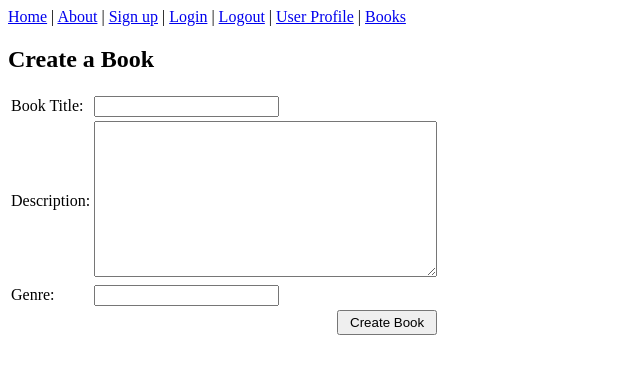
After one commit to rayedchan/StoryTrees, a PHP site: page /createbook.php in a window 1280 px wide. The commit adds this page. Shown: the top 374 px of the page, without its empty margins (0-640 px from the left). Run offline with PHP 8.4, Linux system fonts and the light colour scheme.

Commit message:
about.php: description correction books.php: added genre to be displayed chapters.php: handle case when there are no chapters createbook.php: Form for book creation books_table.sql: Added genre column Others: Added demo background

```diff
--- a/about.php
+++ b/about.php
@@ -10,6 +10,10 @@
 
     <body>
         <?php require('navigation.html'); ?>
+
+        <div>
+            <img class="background" src="images/Facebook_in_the_dark_widewall_by_will_yen.jpg">
+        </div>
 
         <div align="center" style="margin-top: 50px;">
             <!--About description box -->
@@ -26,7 +30,7 @@
                     A Story Tree can be represented as a book.
                     Each node (rectangular box) represents a chapter.
                     There can only be one beginning chapter in a Story Tree.
-                    In this example, there are five story lines.
+                    In this example, there are six story lines.
                     <ol>
                         <li>Chapter 1 -> Chapter2a</li>
                         <li>Chapter 1 -> Chapter2b -> Chapter3a</li>
--- a/books.php
+++ b/books.php
@@ -15,7 +15,7 @@
 
             //Query books
             $book_query = "SELECT book_id, title, description,
-                create_date, last_modified FROM books";
+                create_date, last_modified, genre FROM books";
             $books_result_set = mysql_query($book_query, $dblink);
 
             //Display books
@@ -26,8 +26,9 @@
                 $description = $row['description'];
                 $create_date = $row['create_date'];
                 $last_modified = $row['last_modified'];
+                $genre = $row['genre'];
 
-                echo "Book Id: $book_id <br />Title: $title <br />Description:
+                echo "Book Id: $book_id <br />Title: $title <br />Genre: $genre <br />Description:
                     $description <br />Date Created: $create_date
                     <br />Date Modified: $last_modified <br />";
 
--- /dev/null
+++ b/createbook.php
@@ -0,0 +1,30 @@
+<!DOCTYPE html>
+<html>
+    <head>
+        <meta http-equiv="Content-Type" content="text/html; charset=UTF-8">
+        <title>Create a Book</title>
+    </head>
+    <body>
+        <?php require('navigation.html'); ?>
+        <h2>Create a Book</h2>
+        <form method="post" action="post_scripts/post_createbook.php">
+            <table>
+                <tr>
+                    <td>Book Title:</td>
+                    <td><input type="text" id="title" name="title" maxlength="100" value="" /></td>
+                </tr>
+                <tr>
+                    <td>Description:</td>
+                    <td><textarea id="description" name="description" maxlength="200" value="" rows="10" cols="40"></textarea></td>
+                </tr>
+                <tr>
+                    <td>Genre:</td>
+                    <td><input type="text" id="genre" name="genre" maxlength="100" value="" /></td>
+                </tr>
+                <tr>
+                    <td colspan="2" align="right"><input type="submit" name="submit" value="Create Book" style="height:25px; width:100px" /></td>
+                </tr>
+            </table>
+        </form>
+    </body>
+</html>
--- a/css/custom.css
+++ b/css/custom.css
@@ -12,7 +12,7 @@ body, html{
 }
 
 body{
-	background 			: url('../images/bkgd.png') repeat top left;
+	/*background 			: url('../images/bkgd.png') repeat top left;*/
 	color 				: white;
 	font-family 		: tahoma;
 	font-weight 		: lighter;
--- a/css/loginbox_style.css
+++ b/css/loginbox_style.css
@@ -45,6 +45,7 @@ nav a.focus {
 	box-shadow: 0 0 10px rgba(0,0,0, .4);
 	/*text-align: center;*/
 	padding-top: 1px;
+        opacity: .90;
 }
 
 .register{																				/* Register form height */
@@ -56,6 +57,7 @@ nav a.focus {
 	box-shadow: 0 0 10px rgba(0,0,0, .4);
 	/*text-align: center;*/
 	padding-top: 1px;
+        opacity: .90;
 }
 
 form .text-field {																			/* Input fields; Username, Password etc. */
--- a/index.php
+++ b/index.php
@@ -7,6 +7,7 @@
         <script type="text/javascript" src="js/jquery.jOrgChart.js"></script>
         <link rel="stylesheet" href="css/jquery.jOrgChart.css"/>
         <link rel="stylesheet" href="css/custom.css"/>
+        <link rel="stylesheet" href="css/mycustom.css"/>
         <title>Story Tree</title>
         <script type="text/javascript">
             /*Call method to built the story tree diagram*/
@@ -18,6 +19,10 @@
 
     <body>
         <?php  require('navigation.html'); ?>
+
+        <div>
+            <img class="background" src="images/Facebook_in_the_dark_widewall_by_will_yen.jpg">
+        </div>
 
         <!--Story Tree diagram -->
         <ul id="org" style="display:none">
--- a/login.php
+++ b/login.php
@@ -4,10 +4,14 @@
         <meta http-equiv="Content-Type" content="text/html; charset=UTF-8">
         <title>Log In</title>
         <link rel="stylesheet" href="css/loginbox_style.css" />
+        <link rel="stylesheet" href="css/mycustom.css"/>
     </head>
 
     <body>
         <?php require('navigation.html'); ?>
+        <div>
+            <img class="background" src="images/aesir_burough_by_ungdi_sea-d6l4g35.jpg">
+        </div>
         <form method="post" id="login" class="login" name="login" action="post_scripts/post_login.php">
             <div align="center">
                 <h2>Log In</h2>
--- a/registration.php
+++ b/registration.php
@@ -5,9 +5,13 @@
         <meta http-equiv="Content-Type" content="text/html; charset=UTF-8">
         <title>Log In</title>
         <link rel="stylesheet" href="css/loginbox_style.css" />
+        <link rel="stylesheet" href="css/mycustom.css"/>
     </head>
     <body>
         <?php require('navigation.html'); ?>
+        <div>
+            <img class="background" src="images/whale_hellooow__by_roiuky-d6l54v3.png">
+        </div>
         <form method="post" id="createaccount" class="register" name="createaccount" action="post_scripts/post_registration.php" >
             <div align="center">
                 <h2>Registration Form</h2>
--- a/sql/tables/books_table.sql
+++ b/sql/tables/books_table.sql
@@ -8,3 +8,6 @@ CREATE TABLE books
     create_date timestamp,
     last_modified timestamp
 );
+
+/*Book Genre*/
+ALTER TABLE books ADD COLUMN genre varchar(100);
```
Also changed, not shown: chapters.php (+17 -1 lines), css/mycustom.css (+11 -0 lines), post_scripts/post_createbook.php (added, +31 -0 lines), images/Facebook_in_the_dark_widewall_by_will_yen.jpg (added), images/Wallpaper_Olympics_Version_by_petri5ied.jpg (added), images/aesir_burough_by_ungdi_sea-d6l4g35.jpg (added), images/logo_correction___WALLPAPER_by_DWXak.jpg (added), images/whale_hellooow__by_roiuky-d6l54v3.png (added), 1 other file.
